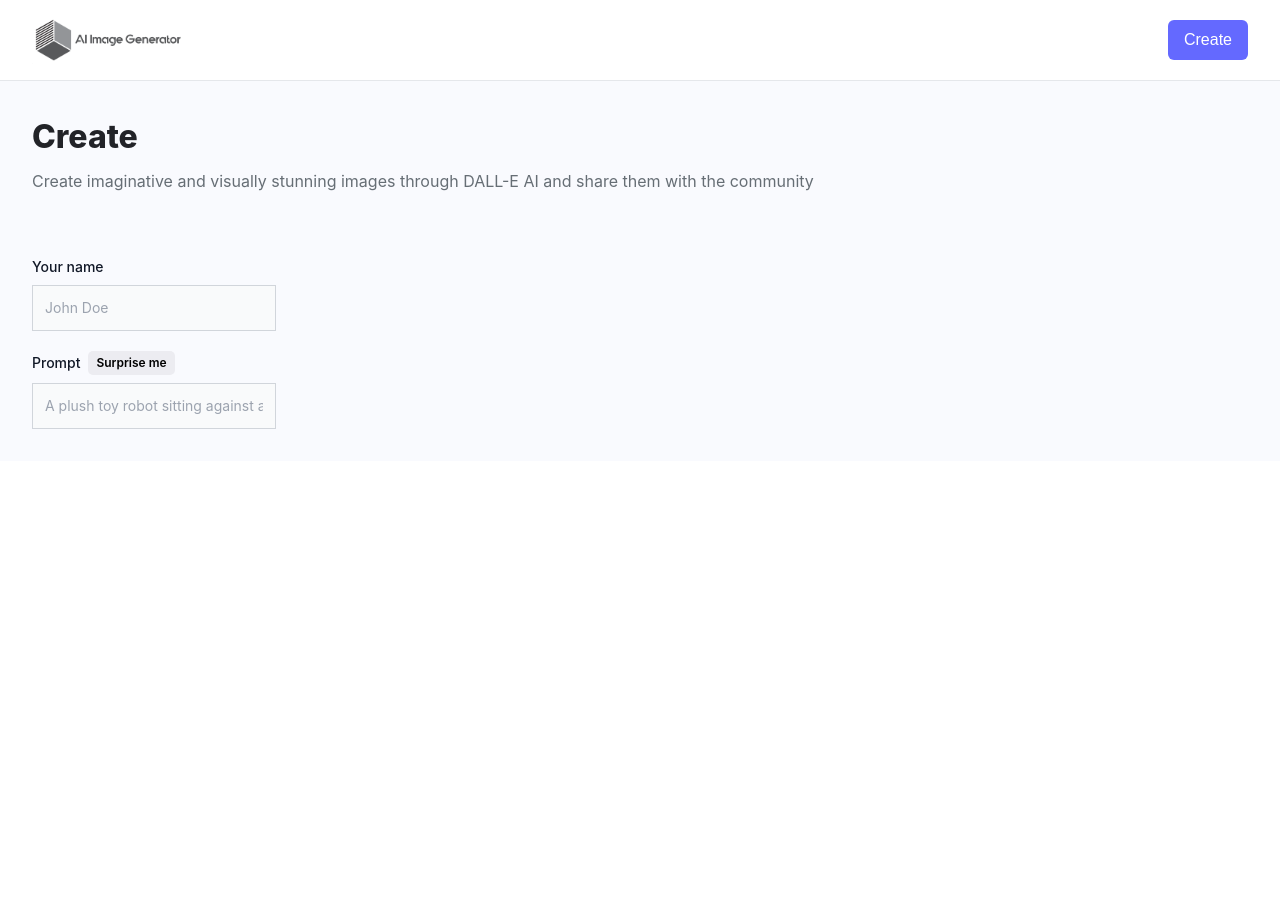
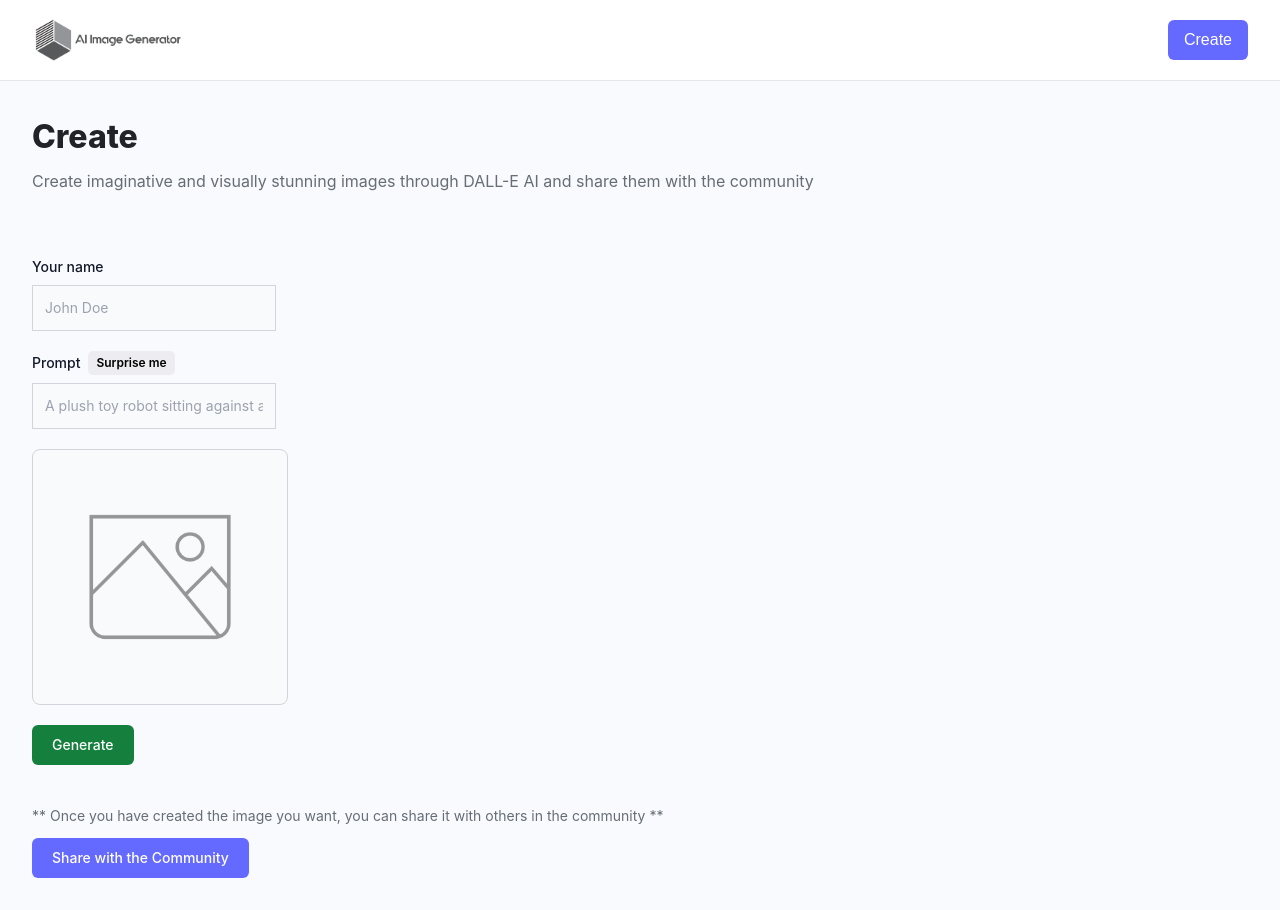
Before and after one commit to nightbounty/AI-ImageGenerator, a React (Vite) app in the folder client/: page /create-post in a window 1280 px wide. Before the commit the page ends 800 px from the top, so only its background shows below. Built offline with nearby package versions, Linux system fonts and the light colour scheme; a web font is replaced by a local one.

Commit message:
Add CreatePost page

```diff
--- a/client/src/pages/CreatePost.jsx
+++ b/client/src/pages/CreatePost.jsx
@@ -19,19 +19,29 @@
   const [generatingImg, setGeneratingImg] = useState(false);
   const [loading, setLoading] = useState(false);
 
+  const generateImage = () => {
+
+  }
+
   const handleSubmit = () => {
 
   }
 
+  // take the event, the key press event and its going to call the set formstate
+  // there we want to spread the entire form and we want to update e.target.name with the newly created e.target.value
   const handleChange = (e) => {
+    setForm({ ...form, [e.target.name]: e.target.value });
 
   }
 
+  // We get a randomPrompt then we will call the setForm state
+  // to spread out the form to update the prompt to the randomPropt
   const handleSurpriseMe = () => {
-
+    const randomPrompt = getRandomPrompt(form.prompt);
+    setForm({ ...form, prompt: randomPrompt });
   }
   return (
-    <section className='max-w-7x1 mx-auto'>
+    <section className='max-w-7xl mx-auto'>
       <div>
         <h1 className='font-extrabold text-[#222328] text-[32px]'>
           Create
@@ -41,7 +51,7 @@
         </p>
       </div>
 
-      <form className='mt-16 max-w-3x1' onSubmit={handleSubmit}>
+      <form className='mt-16 max-w-3xl' onSubmit={handleSubmit}>
         <div className='flex flex-col gap-5'>
           <FormField
             LabelName="Your name"
@@ -61,7 +71,59 @@
             isSurpriseMe
             handleSurpriseMe={handleSurpriseMe}
           />
+
+          {/* Creating a place where an Ai generated image will be shown
+              and also show a preview of the image in case it hasn't been already generated
+          */}
+          <div className="relative bg-gray-50 border border-gray-300 text-gray-900 text-sm rounded-lg focus:ring-blue-500 focus:border-blue-500 w-64 p-3 h-64 flex justify-center items-center">
+            {/* if there is a form.photo then we can show a self-closing tag
+            that's going to have a source form.photo */}
+            { form.photo ? (
+              <img
+                src={form.photo}
+                alt={form.prompt}
+                className="w-full h-full object-contain"
+              />
+
+            ) : (
+              <img
+                src={preview}
+                alt="preview"
+                className="w-9/12 h-9/12 object-contain opacity-40"
+              />
+            )}
+            {/* Show the loader*/}
+            {generatingImg && (
+              <div className="absolute inset-0 z-0 flex justify-center items-center bg-[rgba(0,0,0,0.5)] rounded-lg">
+                <Loader />
+              </div>
+            )}
+          </div>
         </div>
+
+        {/* Making our Generate button and wrapping it*/}
+        <div className="mt-5 flex gap-5">
+          <button
+            type="button"
+            onClick={generateImage}
+            className=" text-white bg-green-700 font-medium rounded-md text-sm w-full sm:w-auto px-5 py-2.5 text-center"
+          >
+            {generatingImg ? 'Generating...' : 'Generate'}
+          </button>
+        </div>
+
+
+        <div className="mt-10">
+          <p className="mt-2 text-[#666e75] text-[14px]">** Once you have created the image you want, you can share it with others in the community **</p>
+          {/* Making Share button*/}
+          <button
+            type="submit"
+            className="mt-3 text-white bg-[#6469ff] font-medium rounded-md text-sm w-full sm:w-auto px-5 py-2.5 text-center"
+          >
+            {loading ? 'Sharing...' : 'Share with the Community'}
+          </button>
+        </div>
+
       </form>
     </section>
   )
```
